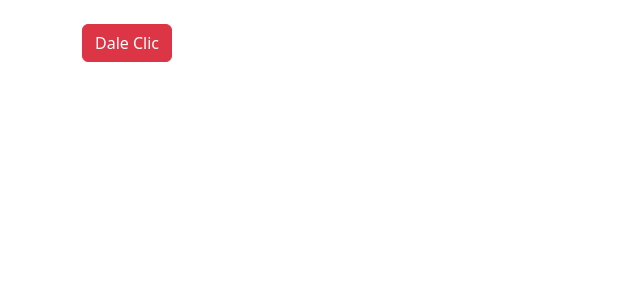
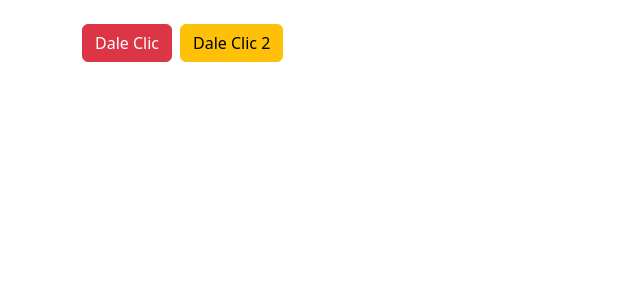
Before and after one commit to Jaczibeth/EjerciciosProgramacion, a Vue app: page / in a window 1280 px wide. Shown: the top 300 px of the page, without its empty margins (0-640 px from the left). Built offline with nearby package versions, Linux system fonts and the light colour scheme.

Commit message:
agregue un segundo boton

```diff
--- a/src/components/Eventos/Eventos.vue
+++ b/src/components/Eventos/Eventos.vue
@@ -3,6 +3,7 @@
     <div class="row mt-4">
         <div>
             <button @click="Click" class="btn btn-danger"  type="button">Dale Clic</button>
+            <button @click="soyButon" class="btn btn-warning mx-2"  type="button">Dale Clic 2</button>
         </div>
 
     </div>
@@ -13,6 +14,9 @@ export default {
     methods:{
         Click(){
             alert("Gracias por darle clic")
+        },
+        soyButon(){
+            alert("soy un boton")
         }
     }
 }
```
